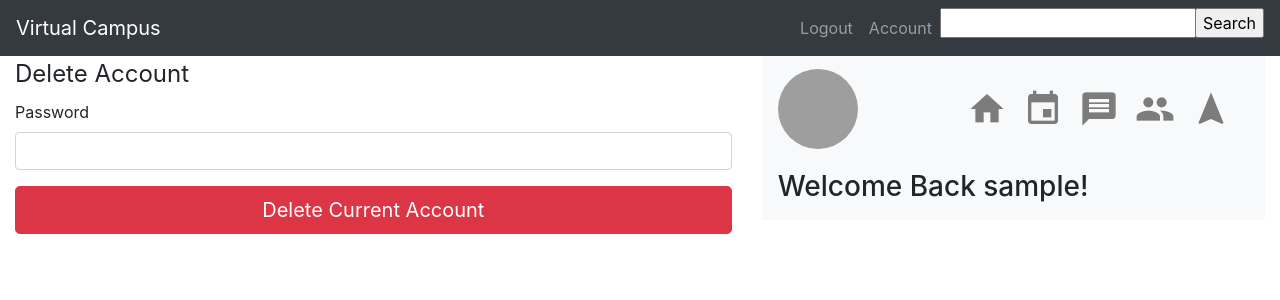
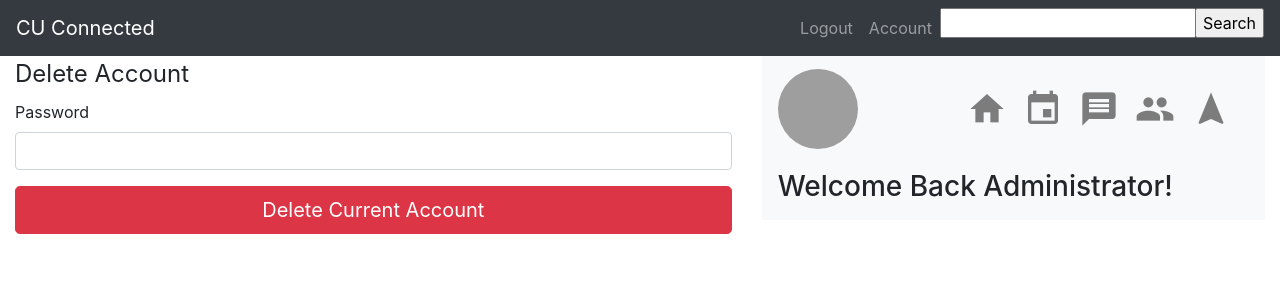
Before and after one commit to bradley27783/Real-World-Project, a Flask app: page /account in a window 1280 px wide. Shown: the top 300 px of the page. Run offline with Flask 2, Linux system fonts and the light colour scheme; a user stored in the database is signed in; some libraries are stand-ins or nearby versions; grey boxes are pictures that could not be loaded.

Commit message:
Update layout.html

```diff
--- a/templates/layout.html
+++ b/templates/layout.html
@@ -3,7 +3,7 @@
   <head>
     <meta charset="utf-8">
     <meta name="viewport" content="width=device-width, initial-scale=1">
-    <title>Virtual Campus</title>
+    <title>CU Connected</title>
 
     <!-- Bootstrap CSS -->
     <link rel="stylesheet" href="https://stackpath.bootstrapcdn.com/bootstrap/4.2.1/css/bootstrap.min.css" integrity="sha384-GJzZqFGwb1QTTN6wy59ffF1BuGJpLSa9DkKMp0DgiMDm4iYMj70gZWKYbI706tWS" crossorigin="anonymous">
@@ -24,7 +24,7 @@
     <header>
 
     <nav class="navbar navbar-expand-md navbar-dark bg-dark">
-          <a href="#" class="navbar-brand"> Virtual Campus</a>
+          <a href="{{ url_for('home') }}" class="navbar-brand"> CU Connected</a>
 
 
           <button class="navbar-toggler" data-toggle="collapse" data-target="#navbarmenu">
@@ -35,13 +35,12 @@
 
               <ul class="navbar-nav ml-auto">
 
-
                   <li class="navbar-item">
                       <a href="{{ url_for('logout') }}" class="nav-link">Logout</a>
                   </li>
 
                   <li class="navbar-item">
-                      <a href="#" class="nav-link">Account</a>
+                      <a href="{{ url_for('account') }}" class="nav-link">Account</a>
                   </li>
 
                   <li class="navbar-item">
@@ -70,7 +69,7 @@
                 <nav class="navbar navbar-expand navbar-light bg-light">
                     <a href="#" class="navbar-brand">
                         <div id="profile-icon">
-                            {% if session['username']['Username'] == 'admin' %}
+                            {% if session['username'] == 'admin' %}
                                 <img src='https://cdn4.iconfinder.com/data/icons/user-icons-5/100/user-28-512.png' height="80px" width="80px" style="border-radius: 50%; background-colour: blue;">
                             {% else %}
                                 <img src='https://thumbs.dreamstime.com/z/businessman-profile-icon-male-portrait-flat-design-vector-illustration-47075259.jpg' height="80px" width="80px" style="border-radius: 50%; background-colour: blue;">
@@ -89,7 +88,7 @@
                         </li>
 
                         <li class="navbar-item">
-                            <a href="{{url_for('social')}}" class="nav-link material-icons icons" title="Social" style="font-size: 40px;">message</a>
+                            <a href="{{ url_for('social') }}" class="nav-link material-icons icons" title="Social" style="font-size: 40px;">message</a>
                         </li>
 
                         <li class="navbar-item">
@@ -97,14 +96,14 @@
                         </li>
 
                         <li class="navbar-item">
-                            <a href="#" class="nav-link material-icons icons" title="Navigation" style="font-size: 40px">navigation</a>
+                            <a href="{{ url_for('navigation') }}" class="nav-link material-icons icons" title="Navigation" style="font-size: 40px">navigation</a>
                         </li>
 
                     </ul>
                 </nav>
                 <nav class="navbar navbar-expand navbar-light bg-light">
 
-                    {% if session['username']['Username'] == 'admin' %}
+                    {% if session['username'] == 'admin' %}
                         <h3>ADMIN</h3>
                         <ul class="navbar-nav ml-auto" style="margin-bottom: 10px; margin-right: 10px;">
                             <li class="navbar-item">
@@ -121,7 +120,7 @@
                             </li>
                         </ul>
                     {% else %}
-                        <h3 id="welcome">Welcome Back {{ session['username'] }}!</h3>
+                        <h3 id="welcome">Welcome Back {{ session['name'] }}!</h3>
                     {% endif %}
 
                 </nav>
```
